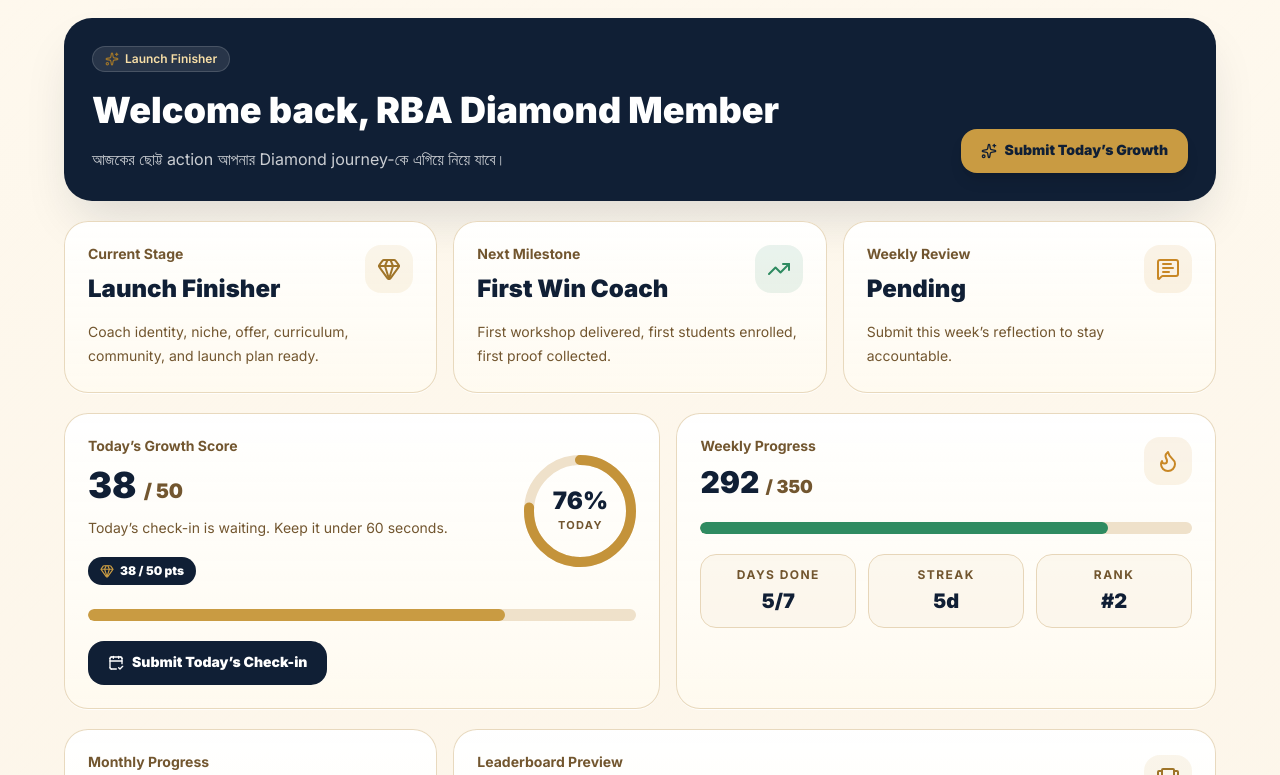
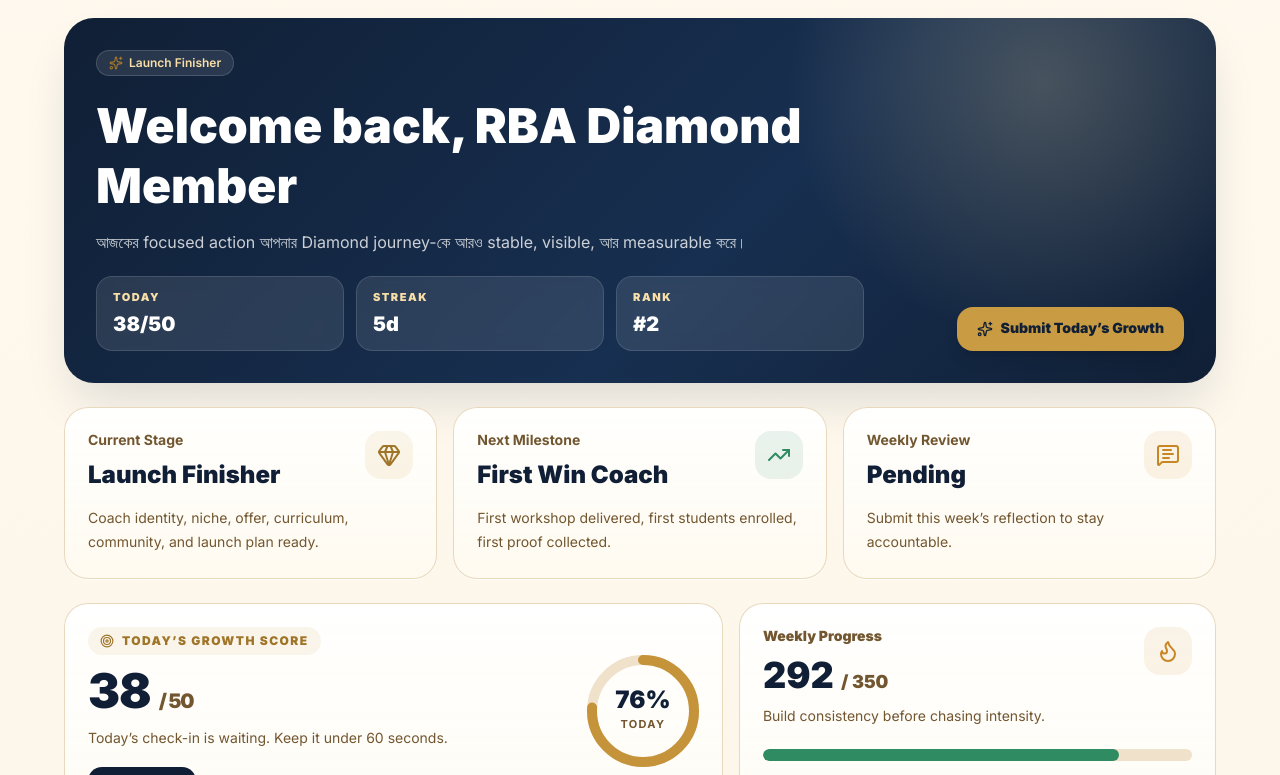
Before and after one commit to teamroyalbengal/rba-diamond-growth-tracker, a Next.js app: page /preview in a window 1280 px wide. Shown: the part 405-1180 px from the top of the page. Built offline with nearby package versions, Linux system fonts and the light colour scheme.

Commit message:
Phase 1 premium UI: member-dashboard.tsx

```diff
--- a/components/dashboard/member-dashboard.tsx
+++ b/components/dashboard/member-dashboard.tsx
@@ -2,10 +2,12 @@ import Link from "next/link";
 import {
   CalendarCheck2,
   CheckCircle2,
+  ChevronRight,
   Flame,
   Gem,
   MessageSquareText,
   Sparkles,
+  Target,
   TrendingUp
 } from "lucide-react";
 import type { DashboardData } from "@/lib/dashboard";
@@ -27,23 +29,28 @@ type MemberDashboardProps = {
 
 export function MemberDashboard({ profile, data }: MemberDashboardProps) {
   return (
-    <div className="space-y-5">
-      <section className="overflow-hidden rounded-[28px] bg-navy p-5 text-white shadow-2xl shadow-navy/15 md:p-7">
-        <div className="flex flex-col gap-5 md:flex-row md:items-end md:justify-between">
-          <div>
+    <div className="space-y-5 md:space-y-6">
+      <section className="rba-hero overflow-hidden rounded-[30px] p-5 text-white shadow-2xl shadow-navy/15 md:p-8">
+        <div className="flex flex-col gap-6 lg:flex-row lg:items-end lg:justify-between">
+          <div className="max-w-3xl">
             <StageBadge stage={profile.current_stage} className="border-white/15 bg-white/10 text-[#F8DFA7]" />
-            <h1 className="mt-4 text-3xl font-black leading-tight md:text-4xl">
+            <h1 className="mt-5 text-3xl font-black leading-tight sm:text-4xl lg:text-5xl">
               Welcome back, {profile.full_name || "Diamond Member"}
             </h1>
             <p className="mt-3 max-w-2xl text-base leading-7 text-white/78">
-              আজকের ছোট্ট action আপনার Diamond journey-কে এগিয়ে নিয়ে যাবে।
+              আজকের focused action আপনার Diamond journey-কে আরও stable, visible, আর measurable করে।
             </p>
+            <div className="mt-5 grid gap-3 sm:grid-cols-3">
+              <HeroMetric label="Today" value={`${data.todayPoints}/${dailyTargetPoints}`} />
+              <HeroMetric label="Streak" value={`${data.currentStreak}d`} />
+              <HeroMetric label="Rank" value={data.weeklyRank ? `#${data.weeklyRank}` : "-"} />
+            </div>
           </div>
-          <div className="flex flex-wrap gap-3">
+          <div className="flex flex-col gap-3 sm:flex-row lg:flex-col">
             <AdminQuickLink role={profile.role} />
             <Link
               href="/check-in"
-              className="inline-flex items-center justify-center gap-2 rounded-2xl bg-gold px-5 py-3 text-sm font-black text-navy shadow-lg shadow-black/10 transition hover:bg-[#D6A64A]"
+              className="tap-target inline-flex items-center justify-center gap-2 rounded-2xl bg-gold px-5 py-3 text-sm font-black text-navy shadow-lg shadow-black/10 transition hover:bg-[#D6A64A]"
             >
               <Sparkles className="h-4 w-4" />
               Submit Today’s Growth
@@ -84,12 +91,15 @@ export function MemberDashboard({ profile, data }: MemberDashboardProps) {
         />
       </div>
 
-      <div className="grid gap-4 lg:grid-cols-[1.05fr_0.95fr]">
+      <div className="grid gap-4 xl:grid-cols-[1.16fr_0.84fr]">
         <PremiumCard className="overflow-hidden">
           <div className="flex flex-col gap-5 sm:flex-row sm:items-center sm:justify-between">
             <div>
-              <p className="text-sm font-bold text-brown">Today’s Growth Score</p>
-              <h2 className="mt-2 text-4xl font-black text-navy">
+              <div className="inline-flex items-center gap-2 rounded-full bg-gold/10 px-3 py-1.5 text-xs font-black uppercase tracking-[0.12em] text-gold-dark">
+                <Target className="h-3.5 w-3.5" />
+                Today’s Growth Score
+              </div>
+              <h2 className="mt-3 text-5xl font-black tracking-tight text-navy">
                 {data.todayPoints} <span className="text-xl text-brown">/ {dailyTargetPoints}</span>
               </h2>
               <p className="mt-3 text-sm leading-6 text-brown">
@@ -119,7 +129,7 @@ export function MemberDashboard({ profile, data }: MemberDashboardProps) {
 
           <Link
             href="/check-in"
-            className="mt-5 inline-flex w-full items-center justify-center gap-2 rounded-2xl bg-navy px-5 py-3 text-sm font-black text-white transition hover:bg-navy/95 sm:w-auto"
+            className="tap-target mt-5 inline-flex w-full items-center justify-center gap-2 rounded-2xl bg-navy px-5 py-3 text-sm font-black text-white transition hover:bg-navy/95 sm:w-auto"
           >
             <CalendarCheck2 className="h-4 w-4" />
             {data.todayCheckin ? "Edit Today’s Check-in" : "Submit Today’s Check-in"}
@@ -129,10 +139,13 @@ export function MemberDashboard({ profile, data }: MemberDashboardProps) {
         <PremiumCard>
           <div className="flex items-start justify-between gap-4">
             <div>
-              <p className="text-sm font-bold text-brown">Weekly Progress</p>
-              <h2 className="mt-2 text-3xl font-black text-navy">
+              <p className="text-sm font-black text-brown">Weekly Progress</p>
+              <h2 className="mt-2 text-4xl font-black text-navy">
                 {data.weeklyPoints} <span className="text-lg text-brown">/ {weeklyTargetPoints}</span>
               </h2>
+              <p className="mt-2 text-sm leading-6 text-brown">
+                Build consistency before chasing intensity.
+              </p>
             </div>
             <div className="rounded-2xl bg-warning/10 p-3 text-warning">
               <Flame className="h-6 w-6" />
@@ -146,7 +159,7 @@ export function MemberDashboard({ profile, data }: MemberDashboardProps) {
             />
           </div>
 
-          <div className="mt-5 grid grid-cols-3 gap-3">
+          <div className="mt-5 grid grid-cols-3 gap-2 sm:gap-3">
             <MetricPill label="Days done" value={`${data.daysCompletedThisWeek}/7`} />
             <MetricPill label="Streak" value={`${data.currentStreak}d`} />
             <MetricPill label="Rank" value={data.weeklyRank ? `#${data.weeklyRank}` : "-"} />
@@ -156,7 +169,7 @@ export function MemberDashboard({ profile, data }: MemberDashboardProps) {
 
       <div className="grid gap-4 lg:grid-cols-3">
         <PremiumCard>
-          <p className="text-sm font-bold text-brown">Monthly Progress</p>
+          <p className="text-sm font-black text-brown">Monthly Progress</p>
           <div className="mt-4 flex items-center justify-between gap-4">
             <div>
               <h2 className="text-3xl font-black text-navy">{data.monthlyPoints}</h2>
@@ -191,9 +204,10 @@ export function MemberDashboard({ profile, data }: MemberDashboardProps) {
             </div>
             <Link
               href="/weekly-review"
-              className="inline-flex items-center justify-center rounded-2xl bg-navy px-5 py-3 text-sm font-black text-white"
+              className="tap-target inline-flex items-center justify-center gap-2 rounded-2xl bg-navy px-5 py-3 text-sm font-black text-white"
             >
-              Submit Review
+              Open Review
+              <ChevronRight className="h-4 w-4" />
             </Link>
           </div>
         </PremiumCard>
@@ -202,9 +216,18 @@ export function MemberDashboard({ profile, data }: MemberDashboardProps) {
   );
 }
 
+function HeroMetric({ label, value }: { label: string; value: string }) {
+  return (
+    <div className="rounded-2xl border border-white/12 bg-white/10 px-4 py-3 backdrop-blur-sm">
+      <p className="text-[11px] font-black uppercase tracking-[0.14em] text-[#F8DFA7]">{label}</p>
+      <p className="mt-1 text-xl font-black text-white">{value}</p>
+    </div>
+  );
+}
+
 function MetricPill({ label, value }: { label: string; value: string }) {
   return (
-    <div className="rounded-2xl border border-border-soft bg-background/60 p-3 text-center">
+    <div className="rounded-2xl border border-border-soft bg-white/66 p-3 text-center">
       <p className="text-xs font-bold uppercase tracking-[0.12em] text-brown">{label}</p>
       <p className="mt-1 text-xl font-black text-navy">{value}</p>
     </div>
```
